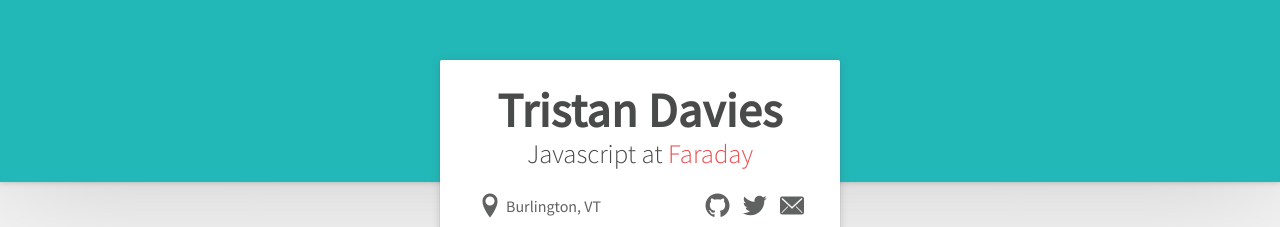
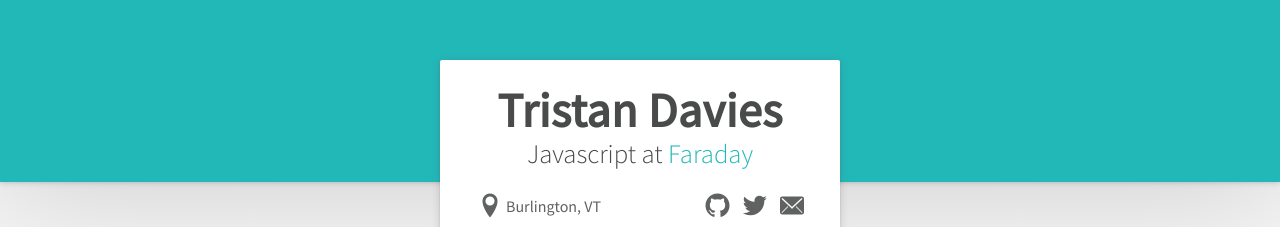
Before and after one commit to devTristan/devtristan.github.io, a plain HTML site: page index.html in a window 1280 px wide. In both pictures the pointer is over the link "Faraday". Shown: the top 227 px of the page. Drawn offline with Linux system fonts and the light colour scheme; files whose address does not match are found by name.

Commit message:
link color

```diff
--- a/tristan.css
+++ b/tristan.css
@@ -16,7 +16,7 @@ a {
 }
 
 a:hover {
-  color: #ec4e51;
+  color: #23b8b8;
 }
 
 h1 {
```
